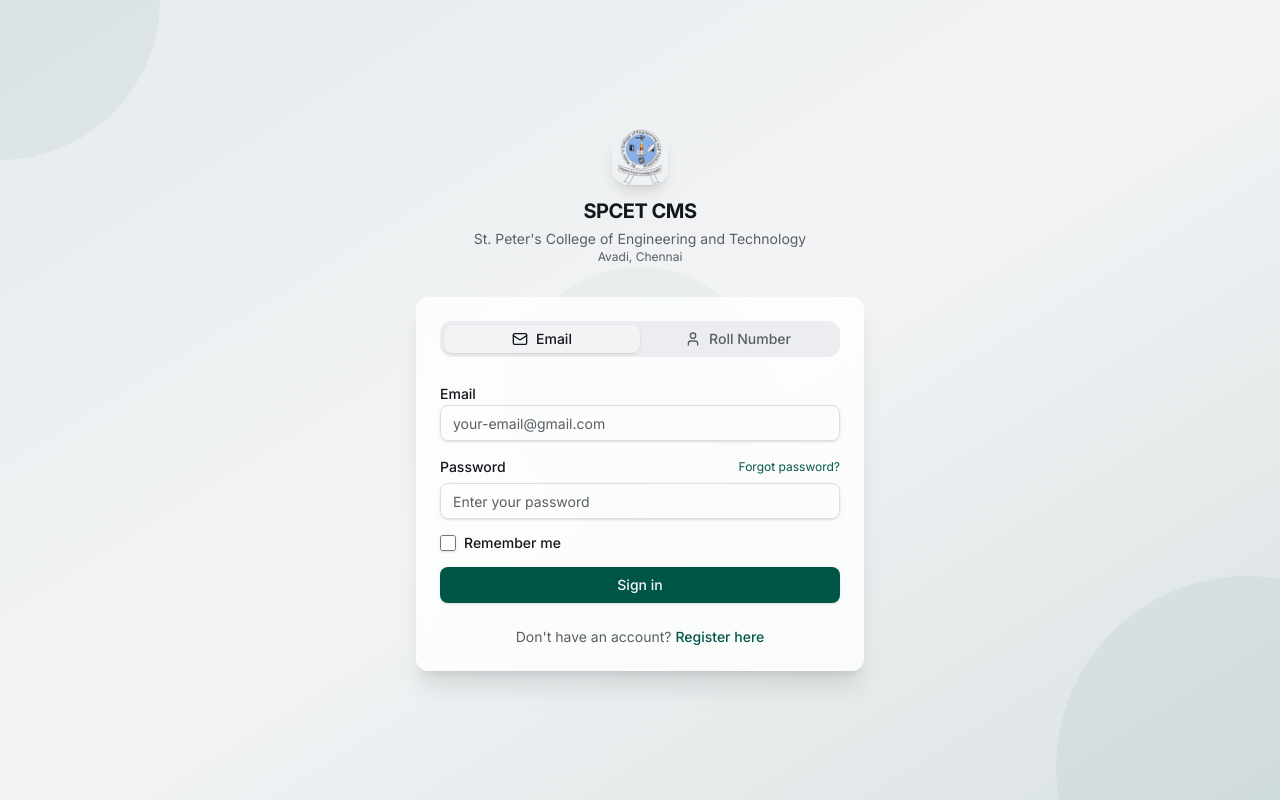
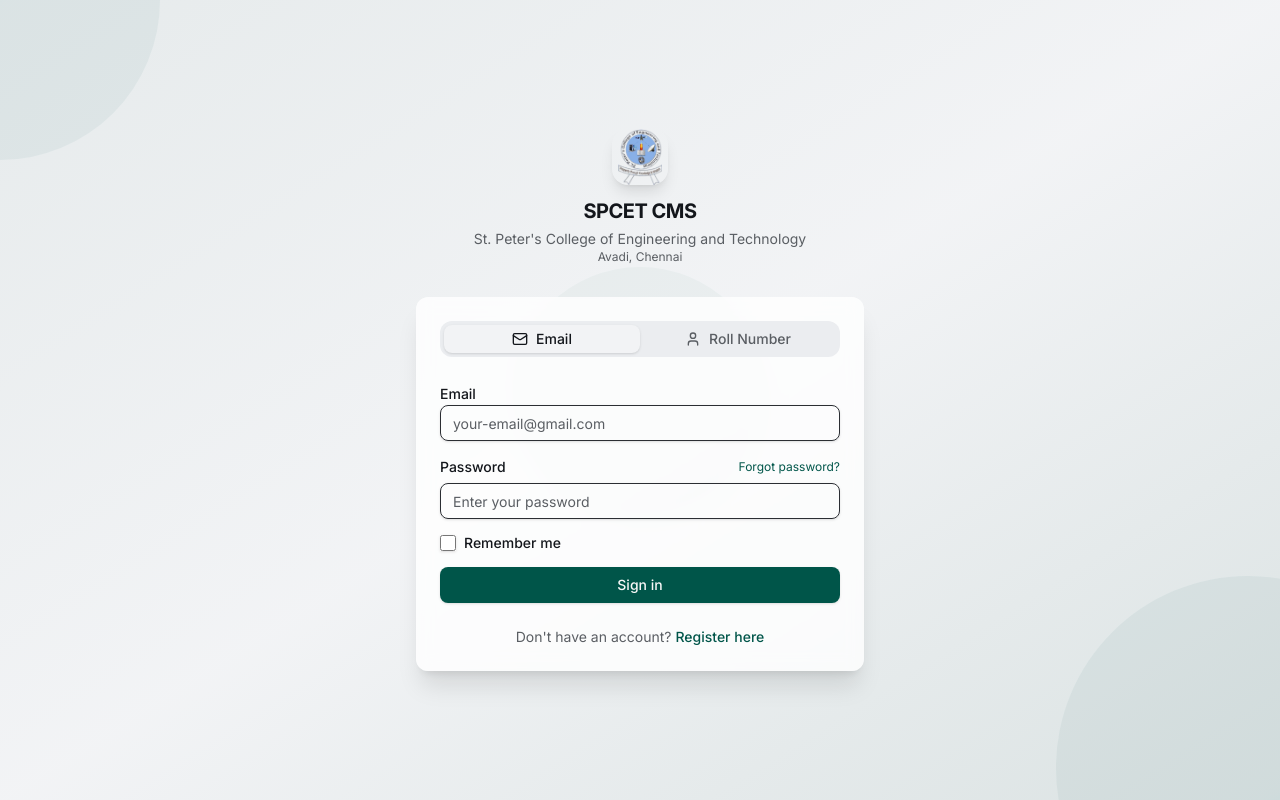
Before and after one commit to shreesaransairam19-lab/spcet-cms, a Next.js app: page /login in a window 1280 px wide. Built offline with nearby package versions, Linux system fonts and the light colour scheme.

Commit message:
Light mode: soft blue-gray bg, visible dark borders on containers, teal primary

```diff
--- a/src/app/globals.css
+++ b/src/app/globals.css
@@ -19,8 +19,8 @@
   --color-accent-foreground: oklch(0.25 0.01 260);
   --color-destructive: oklch(0.55 0.22 25);
   --color-destructive-foreground: oklch(1 0 0);
-  --color-border: oklch(0.90 0.005 260);
-  --color-input: oklch(0.90 0.005 260);
+  --color-border: oklch(0.30 0.01 260);
+  --color-input: oklch(0.30 0.01 260);
   --color-ring: oklch(0.40 0.08 180);
   --color-sidebar: oklch(0.945 0.005 260);
   --color-sidebar-foreground: oklch(0.20 0.01 260);
```
